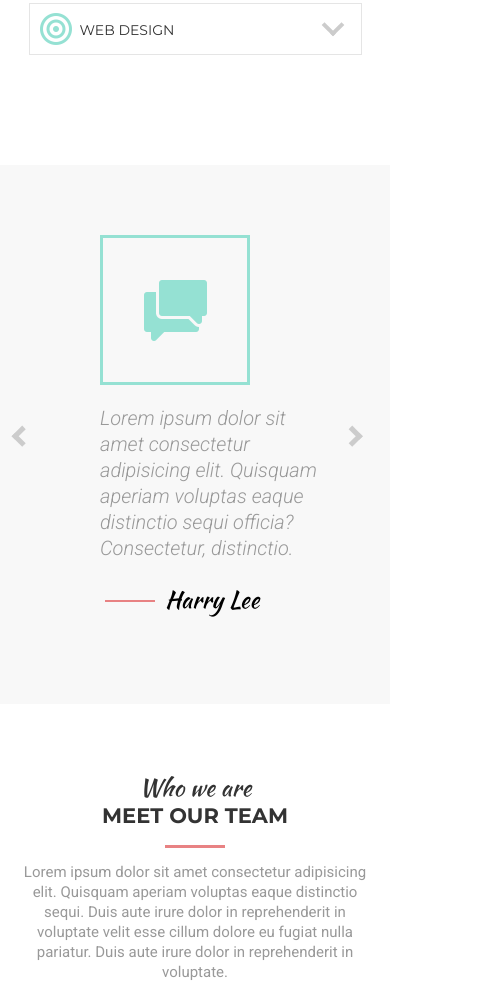
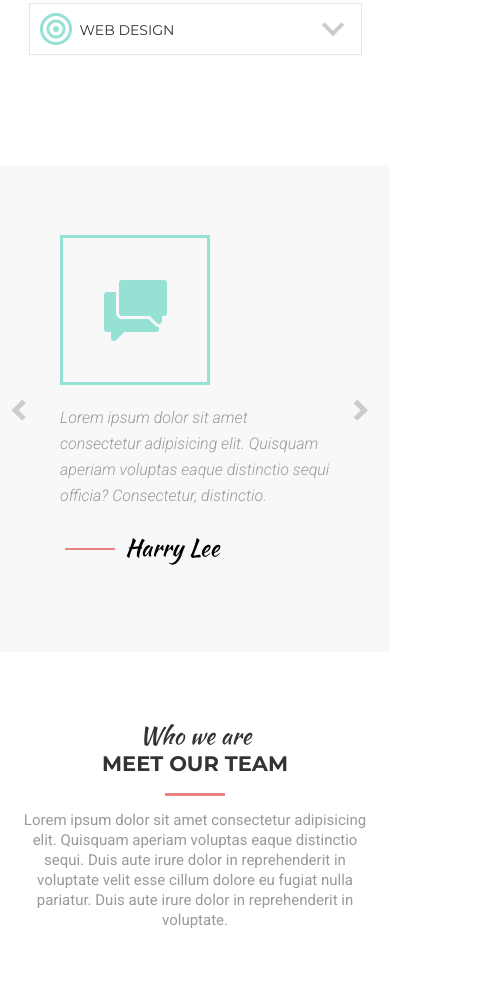
Before and after one commit to Montette/Mogo-PSD-to-HTML, a website: page src/index.html in a window 390 px wide. Shown: the part 5185-6170 px from the top of the page, 477 px wide, since content can reach past the window. Drawn offline with Linux system fonts and the light colour scheme.

Commit message:
add RWD to clients section

```diff
--- a/src/sass/style.scss
+++ b/src/sass/style.scss
@@ -936,6 +936,9 @@ ul {
                 padding-left: 40px;
                 margin-bottom: 20px;
             }
+            @include screen ("smallPhone"){
+                padding-left: 0;
+            }
         }
         &--2 {
             border-radius: 50%;
@@ -947,6 +950,10 @@ ul {
     }
     &__content-wrapper {
         padding-left: 40px;
+        @include screen ("smallPhone"){
+            padding-left: 0;
+        }
+
     }
     &__arrow {
         position: absolute;
@@ -968,7 +975,7 @@ ul {
             right: 15%;
             transform: rotate(-45deg) translateY(-50%);
             @include screen ("tabletAndPhone"){
-                right: 25px;
+                right: 20px;
                 top: 50%;
 
             }
@@ -982,6 +989,9 @@ ul {
         color: $grey;
         font-weight: 300;
         line-height: 26px;
+        @include screen("phone"){
+            font-size: 16px;
+        }
     }
     &__author {
         @include decorativeTitle;
@@ -1464,18 +1474,12 @@ ul {
         }
     }
     &__photo {
-
         width: 100%;
-
         height: calc(100% - 2px);
-        // @include screen("phone"){
-        //     height: auto;
-        // }
     }
     &__layer {
         position: absolute;
         height: calc(100% - 2px);
-        // height: 100%;
         width: 100%;
         top: 0;
         left: 0;
@@ -1485,22 +1489,12 @@ ul {
         flex-direction: column;
         @include flexPosition(center, center);
         text-align: center;
-
-        // &--big {
-        //     height: calc(100% - 7px);
-        // }
     }
     &__link {
         @include otherTitle;
         color: #fff;
         margin-top: 10px;
         &--small {
-            // font-family: 'Roboto', sans-serif;
-            // font-weight: 300;
-            // font-style: italic;
-            // color: #fff;
-            // font-size: 14px;
-            // text-transform: none;
             @include otherTitleItalic(14px, #fff);
         }
     }
@@ -1526,38 +1520,62 @@ ul {
 
 .clients {
     background-image: url('../images/clients_bg.jpg');
+    background-size: cover;
+    background-repeat: no-repeat;
 
     &__container {
         @include container;
     }
     &__content {
-        // margin: 40px 0;
         margin-bottom: 40px;
         display: flex;
         flex-wrap: wrap;
         justify-content: space-between;
+        @include screen("phone"){
+            justify-content: center;
+
+        }
 
     }
     &__item {
         width: 45%;
-        // margin: 50px 0;
         margin-top: 90px;
         display: flex;
-
         align-items: center;
+        @include screen("tabletAndPhone"){
+            margin: 90px 10px 0 10px;
+        }
+        @include screen("phone"){
+            width: 60%;
+        }
+        @media only screen and(max-width: 475px) {
+            flex-direction: column;
+            align-items: center;
+        }
     }
     &__image {
         border-radius: 50%;
         margin-right: 30px;
+        @include screen("phone"){
+            margin-bottom: 10px;
+            margin-right: 0;
+        }
     }
     &__name {
         @include otherTitle;
         position: relative;
+        @media only screen and(max-width: 475px) {
+            text-align: center;
+        }
         &:after {
             @include underline(3px, 60px, 140%);
             background-color: $pink;
             left: 0;
             transform: translateX(0);
+            @media only screen and(max-width: 475px) {
+                left: 50%;
+                transform: translateX(-50%);
+            }
         }
         &--small {
             @include otherTitleItalic(15px, #333333);
@@ -1570,6 +1588,12 @@ ul {
         font-weight: 300;
         margin-top: 30px;
         line-height: 23px;
+        @include screen("tabletAndPhone"){
+            padding: 0;
+        }
+        @media only screen and(max-width: 475px) {
+            text-align: center;
+        }
     }
     &__title{
         @include sectionTitle;
@@ -1577,6 +1601,7 @@ ul {
         &:after {
             @include underline(3px,60px,130%);
             background-color: $pink;
+
         }
         &--decorate {
             @include decorativeTitle;
```
Also changed, not shown: src/css/style.css.
